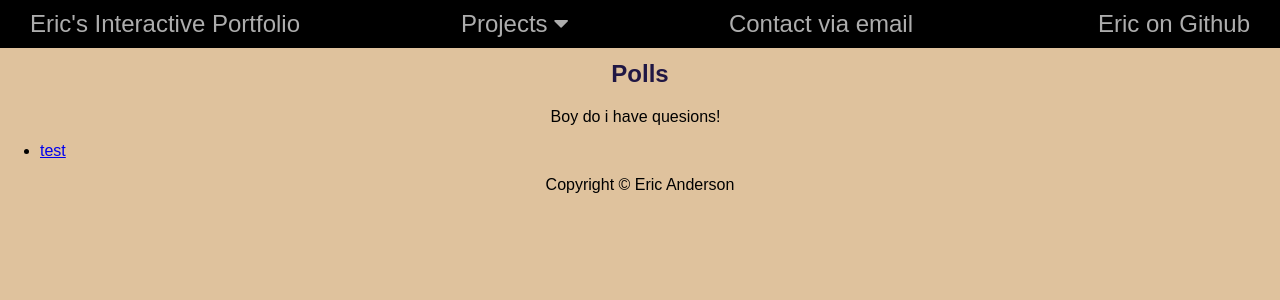
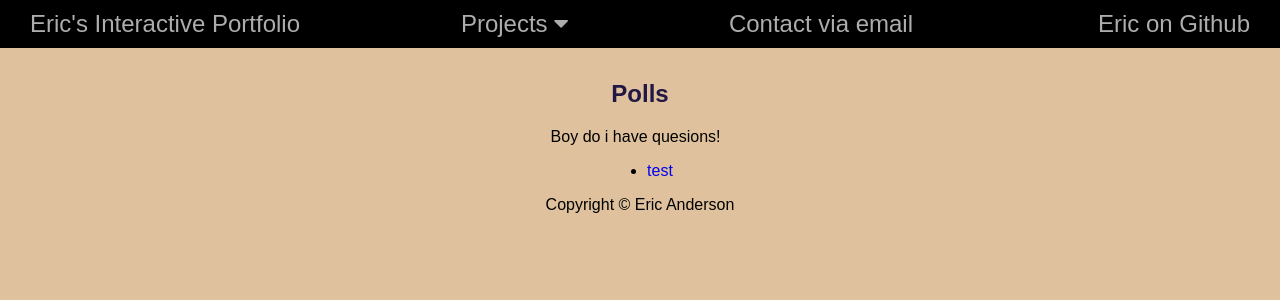
Before and after one commit to ETAnderson/mysite, a Django app: page /polls/ in a window 1280 px wide. Shown: the top 300 px of the page. Run offline with Django 3.2, Linux system fonts and the light colour scheme; data comes from the database, SQL or seed files in the repository; some libraries are stand-ins or nearby versions.

Commit message:
added flexbox styling to fix polls styling concerns

```diff
--- a/mysite/static/css/base.css
+++ b/mysite/static/css/base.css
@@ -7,8 +7,11 @@ body {
     background-color: rgb(223, 194, 157);
 
 }
-#body-content {
+#block-content {
+    display: flex;
+    flex-flow: column;
     margin-top: 60px;
+    text-align: center;
 }
 
 h2 {
@@ -30,7 +33,7 @@ footer {
 }
 
 .masthead {
-    text-align: center;
+    margin:auto;
 }
 .site-button {
     color: rgb(255, 255, 255);
@@ -74,6 +77,16 @@ footer {
 }
 
 /* POLLS */
+
+#block-content a {
+    text-decoration: none;
+}
+
+#block-content ul {
+    margin: auto;
+    display: inline-block;
+	text-align: left;
+}
 
 #polls {
     text-align: center;
--- a/mysite/templates/home.html
+++ b/mysite/templates/home.html
@@ -17,7 +17,7 @@
     {% include 'topbar.html' %}
     {% endblock topbar %}
 
-    <div id="body-content">
+    <div id="block-content">
         {% block content %}
         <div id='main'>
             <h1 id='mission_statement'>Mission Statement</h1>
```
